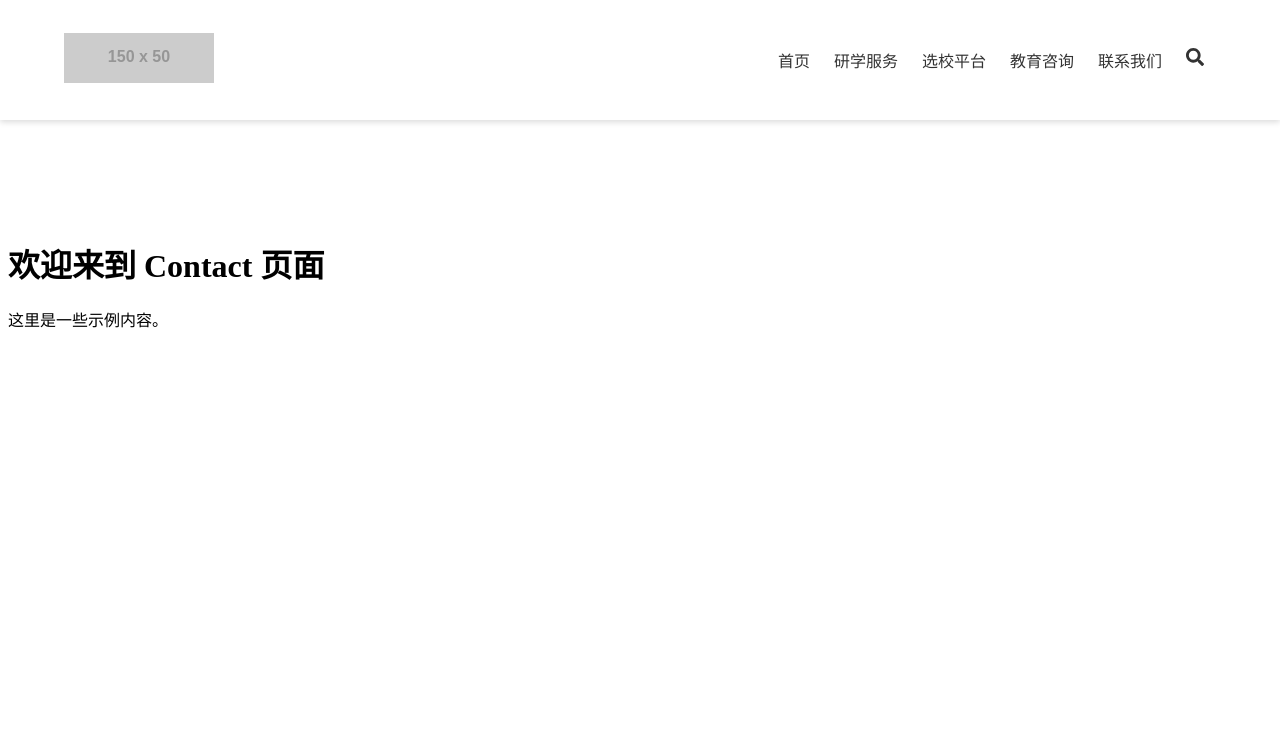
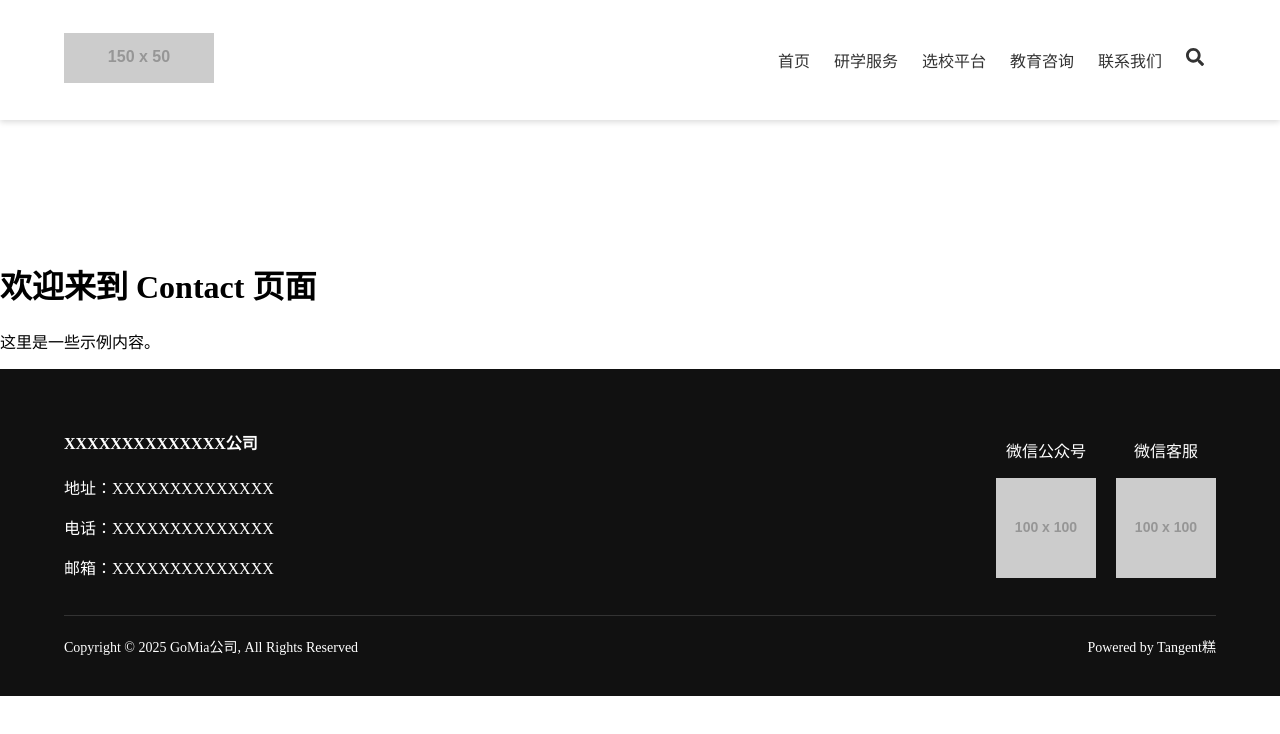
Before and after one commit to Huang096/GoMia, a React (Create React App) app in the folder frontend/: page /contact in a window 1280 px wide. Shown: the top 734 px of the page. Built offline with nearby package versions, Linux system fonts and the light colour scheme.

Commit message:
implemented footer(company info, QR code, copyright, etc.)

```diff
--- a/frontend/src/App.js
+++ b/frontend/src/App.js
@@ -1,6 +1,7 @@
 import React from 'react';
 import { BrowserRouter as Router, Routes, Route } from "react-router-dom";
 import Header from './components/Header/Header';
+import Footer from './components/Footer/Footer';
 
 import Home from "./pages/Home/Home";
 import Yanxue from "./pages/Yanxue/Yanxue";
@@ -19,6 +20,7 @@ function App() {
         <Route path="/consult" element={<Consult />} />
         <Route path="/contact" element={<Contact />} />
       </Routes>
+      <Footer />
     </Router>
   );
 }
--- /dev/null
+++ b/frontend/src/components/Footer/Footer.css
@@ -0,0 +1,83 @@
+/**
+ * Copyright 2025 huangzheheng
+ *
+ * Licensed under the Apache License, Version 2.0 (the "License");
+ * you may not use this file except in compliance with the License.
+ * You may obtain a copy of the License at
+ *
+ *     https://www.apache.org/licenses/LICENSE-2.0
+ *
+ * Unless required by applicable law or agreed to in writing, software
+ * distributed under the License is distributed on an "AS IS" BASIS,
+ * WITHOUT WARRANTIES OR CONDITIONS OF ANY KIND, either express or implied.
+ * See the License for the specific language governing permissions and
+ * limitations under the License.
+ */
+
+/* 整个 Footer 的背景、文字颜色等可自定义 */
+/* 外层容器：强制撑满宽度 */
+.site-footer {
+    width: 100%;
+    background-color: #111;
+    color: #fff;
+    padding: 40px 0; /* 只控制上下间距 */
+    margin: 0;
+    box-sizing: border-box;
+  }
+
+  /* 内层容器：控制内容宽度（与header-container对齐） */
+  .footer-content {
+    width: 90%;
+    max-width: 1200px; /* 可选：限制最大宽度 */
+    margin: 0 auto;    /* 水平居中 */
+  }
+
+  /* 上半部分主内容 */
+  .footer-main {
+    display: flex;
+    justify-content: space-between;
+    align-items: center;
+    margin-bottom: 20px;
+  }
+
+  /* 公司信息 */
+  .footer-info {
+    flex: 1; /* 占据剩余空间 */
+  }
+
+  /* 二维码区域 */
+  .footer-qr {
+    display: flex;
+    gap: 20px; /* 替代margin-left，更现代的间距方式 */
+  }
+
+  /* 单个二维码块 */
+  .qr-item {
+    text-align: center;
+  }
+
+  /* 版权信息 */
+  .footer-copyright {
+    border-top: 1px solid #333;
+    padding-top: 20px;
+    display: flex;
+    justify-content: space-between;
+    font-size: 14px;
+  }
+
+  /* 响应式设计 */
+  @media (max-width: 768px) {
+    .footer-main {
+      flex-direction: column;
+      align-items: flex-start;
+    }
+    .footer-qr {
+      margin-top: 20px;
+      flex-direction: column;
+      gap: 15px;
+    }
+    .footer-copyright {
+      flex-direction: column;
+      gap: 10px;
+    }
+  }
--- /dev/null
+++ b/frontend/src/components/Footer/Footer.js
@@ -0,0 +1,61 @@
+// Copyright 2025 huangzheheng
+//
+// Licensed under the Apache License, Version 2.0 (the "License");
+// you may not use this file except in compliance with the License.
+// You may obtain a copy of the License at
+//
+//     https://www.apache.org/licenses/LICENSE-2.0
+//
+// Unless required by applicable law or agreed to in writing, software
+// distributed under the License is distributed on an "AS IS" BASIS,
+// WITHOUT WARRANTIES OR CONDITIONS OF ANY KIND, either express or implied.
+// See the License for the specific language governing permissions and
+// limitations under the License.
+
+import React from 'react';
+import './Footer.css';
+
+function Footer() {
+  return (
+    <footer className="site-footer">
+      {/* 新增的footer-content容器（对应header的header-container） */}
+      <div className="footer-content">
+
+        {/* 上半部分：公司信息 + 二维码 */}
+        <div className="footer-main">
+          <div className="footer-info">
+            <h4>XXXXXXXXXXXXXX公司</h4>
+            <p>地址：XXXXXXXXXXXXXX</p>
+            <p>电话：XXXXXXXXXXXXXX</p>
+            <p>邮箱：XXXXXXXXXXXXXX</p>
+          </div>
+
+          <div className="footer-qr">
+            <div className="qr-item">
+              <p>微信公众号</p>
+              <img
+                src="https://via.placeholder.com/100x100?text=QR1"
+                alt="WeChat Official QR"
+              />
+            </div>
+            <div className="qr-item">
+              <p>微信客服</p>
+              <img
+                src="https://via.placeholder.com/100x100?text=QR2"
+                alt="WeChat Service QR"
+              />
+            </div>
+          </div>
+        </div>
+
+        {/* 下半部分：版权信息 */}
+        <div className="footer-copyright">
+          <span>Copyright © 2025 GoMia公司, All Rights Reserved</span>
+          <span>Powered by Tangent糕</span>
+        </div>
+      </div>
+    </footer>
+  );
+}
+
+export default Footer;
--- a/frontend/src/index.css
+++ b/frontend/src/index.css
@@ -17,3 +17,23 @@
  *, *::before, *::after {
     box-sizing: border-box;
   }
+
+  html, body {
+    margin: 0 !important;
+    padding: 0 !important;
+    width: 100% !important;
+    box-sizing: border-box !important;
+  }
+
+  * {
+    box-sizing: border-box;
+  }
+
+  #root {
+    width: 100%;
+    margin: 0;
+    padding: 0;
+    min-height: 100vh; /* 可选：确保高度撑满 */
+    display: flex;      /* 可选：启用 flex 布局 */
+    flex-direction: column; /* 可选：让 Header、Main、Footer 垂直排列 */
+  }
--- a/frontend/src/index.js
+++ b/frontend/src/index.js
@@ -1,6 +1,7 @@
 import React from 'react';
 import ReactDOM from 'react-dom/client';
 import App from './App';
+import './index.css';
 
 const rootElement = document.getElementById('root');
 const root = ReactDOM.createRoot(rootElement);
```
